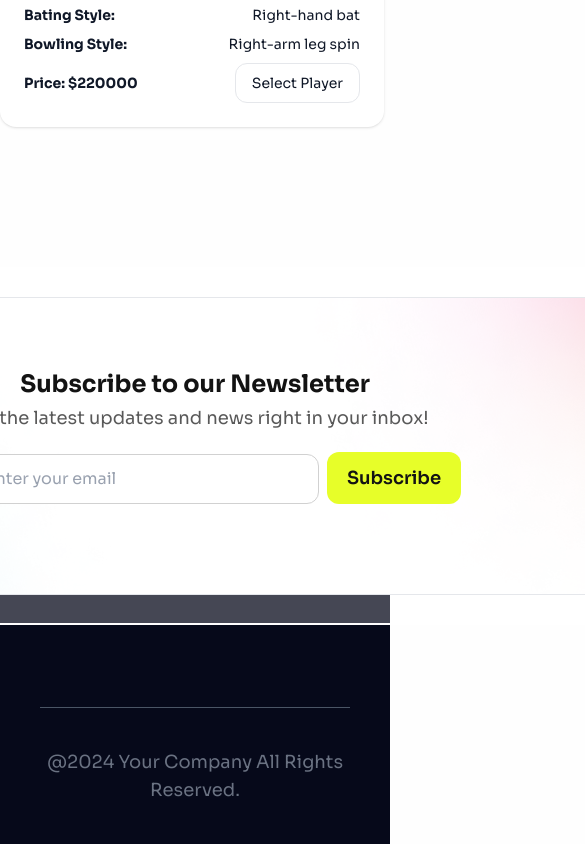
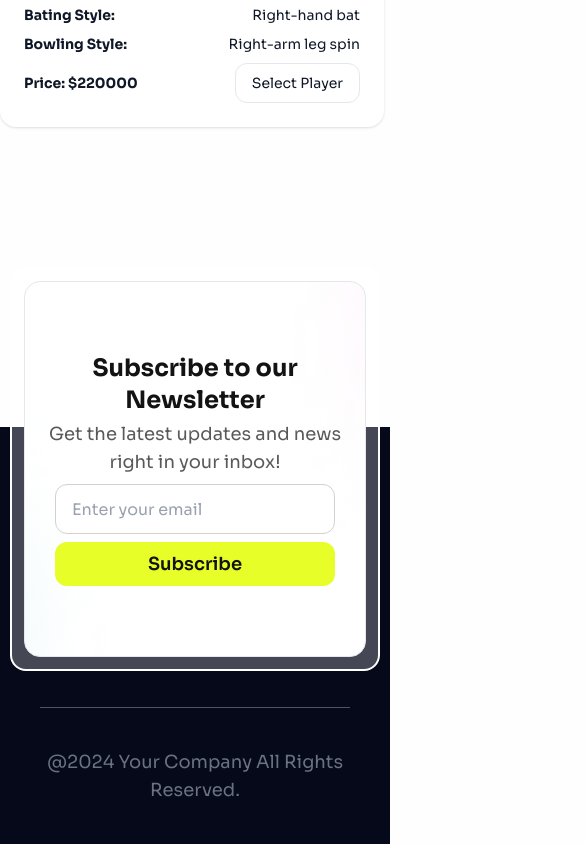
Before and after one commit to MdFoysalHossain/React-BPL-DREAM-11, a React (Vite) app: page / in a window 390 px wide. Shown: the part 2793-3637 px from the top of the page, 585 px wide, since content can reach past the window. Built offline with nearby package versions, Linux system fonts and the light colour scheme.

Commit message:
NewsLetter Responsive

```diff
--- a/src/Components/NewsLetter/NewsLetter.jsx
+++ b/src/Components/NewsLetter/NewsLetter.jsx
@@ -4,14 +4,17 @@ import BackGround from "../../assets/bg-shadow.png"
 const NewsLetter = () => {
     return (
         <div className='bg-[#06091A] w-full py-[100px] mt-[300px] relative'>
-            <div className='max-w-[1220px] w-[1220px] mt-50 mx-auto bg-[rgba(255,255,255,0.25)] absolute border-2 top-[-360px] left-1/2 -translate-x-1/2 rounded-2xl border-[#fff] p-7' >
+            <div className=' mt-50 mx-auto bg-[rgba(255,255,255,0.25)] absolute border-2 top-[-360px] left-1/2 -translate-x-1/2 rounded-2xl border-[#fff]
+            lg:max-w-[1220px] lg:w-[1220px] md:w-[700px] w-[370px]
+            p-3 lg:p-7
+            ' >
                 <div className="py-[70px] rounded-2xl border-1 bg-white bg-no-repeat bg-center bg-cover  border-gray-200" style={{ backgroundImage: `url(${BackGround})` }}>
                     <h2 className='font-sora text-2xl font-bold text-center text-[#131313]'>Subscribe to our Newsletter</h2>
                     <p className='font-sora text-lg text-center mt-1 text-[rgba(19,19,19,0.70)]'>Get the latest updates and news right in your inbox!</p>
-                    <div className='w-full text-center m-5'>
+                    <div className='w-full text-center lg:m-5'>
                         <form action="">
-                            <input required className='bg-white h-[50px] w-[350px] border-[1.5px] border-[#d1d1d1] focus-visible:border-[#d1d1d1] placeholder:text-gray-400 font-sora px-4 text-black rounded-xl' type="email" placeholder='Enter your email'/>
-                            <input className='bg-[#E7FE29] text-[#131313] font-sora font-semibold text-lg px-5 py-3 ml-2 rounded-xl cursor-pointer' type="submit" value="Subscribe" />
+                            <input required className='bg-white mt-2 md:mt-0 h-[50px] w-[280px] md:w-[350px] lg:w-[350px]  border-[1.5px] border-[#d1d1d1] focus-visible:border-[#d1d1d1] placeholder:text-gray-400 font-sora px-4 text-black rounded-xl' type="email" placeholder='Enter your email'/>
+                            <input className='bg-[#E7FE29] mt-2 md:mt-0 w-[280px] md:w-auto text-[#131313] font-sora font-semibold text-lg px-5 py-2 md:py-3 md:ml-2 rounded-xl cursor-pointer' type="submit" value="Subscribe" />
                         </form>
                     </div>
                 </div>
```
